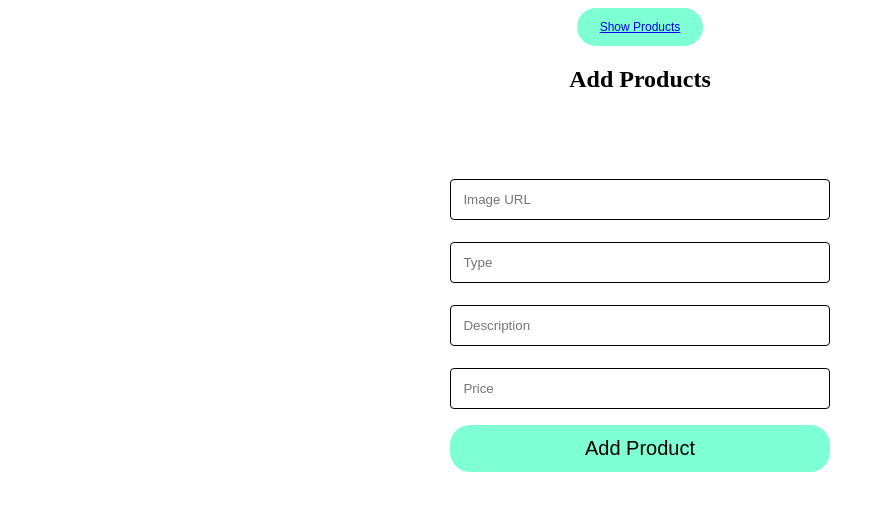
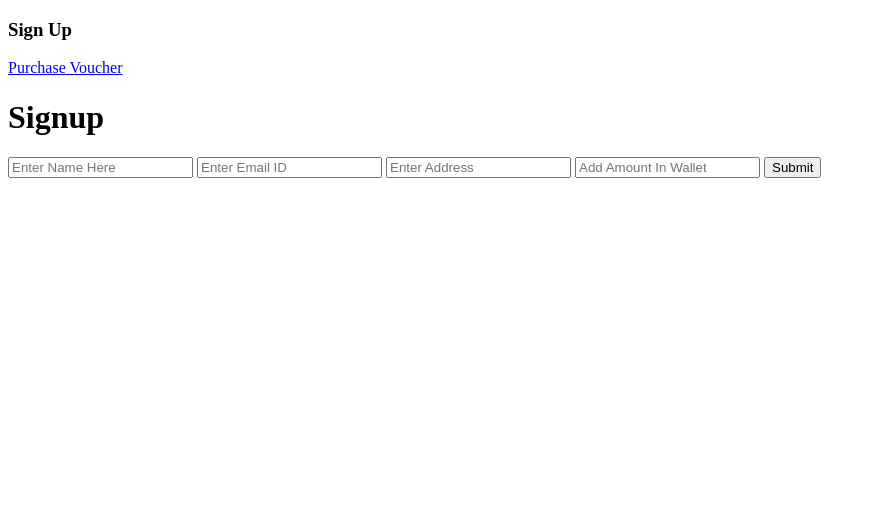
Before and after one commit to Deep579007/demo, a plain HTML site: page index.html in a window 1280 px wide. Shown: the whole page, without its empty margins (0-885 px from the left). Drawn offline with Linux system fonts and the light colour scheme.

Commit message:
c3 evaluation
c3 evaluation

```diff
--- a/index.html
+++ b/index.html
@@ -4,81 +4,32 @@
     <meta charset="UTF-8" />
     <meta http-equiv="X-UA-Compatible" content="IE=edge" />
     <meta name="viewport" content="width=device-width, initial-scale=1.0" />
-    <title>Document</title>
-    <style>
-      #products{
-          margin: 0 auto;
-          margin-top: 50px;
-          width: 30%;
-          padding: 30px;
-      }
-      input[type="text"]
-      {
-          width:100%;
-          padding: 12px;
-          border: 1px solid black;
-          border-radius: 4px;
-          box-sizing: border-box;
-          margin-top: 6px;
-          margin-bottom: 16px;
-          resize: vertical;
-      }
-
-      #add_product{
-          background-color:aquamarine;
-          color: black;
-          padding: 12px 20px;
-          border: none;
-          border-radius: 20px;
-          cursor: pointer;
-          width: 100%;
-          font-size: 20px;
-      }
-
-      #show_products{
-          background-color:aquamarine;
-          color: black;
-          padding: 12px 20px;
-          border: none;
-          border-radius: 20px;
-          cursor: pointer;
-          width: 10%;
-          font-size: 12px;
-          display: block;
-          margin: auto;
-      }
-      h2{
-        text-align: center;
-      }
-
-  </style>
-
+    <title>Home</title>
   </head>
-
   <body>
     <div id="navbar">
-      <!--Create Show Products button here, give id as "show_products". avoid making spelling mistakes in HTML id's-->
-      <button id="show_products"><a href="inventory.html">Show Products</a></button>
+      <h3>Sign Up</h3>
+      <a href="voucher.html">Purchase Voucher</a>
     </div>
-    <div>
-      <h2>Add Products</h2>
-      <!--Create a form here to accept product data from user, give form HTML id as "products"-->
 
-      <!--Create four inputs to accept Type, Description, price, & image-->
-      <!--give the inputs following respective id's, "type", "desc", "price","image"-->
-      <!--create a "Add Product" button to submit form, give it html id as "add_product"-->
-
-      <form id="products" onsubmit="pumaData(event)">
-        <input type="text" id="image" placeholder="Image URL">
-        <input type="text" id="type" placeholder="Type">
-        <input type="text" id="desc" placeholder="Description">
-        <input type="text" id="price" placeholder="Price">
-
-        <button id="add_product">Add Product</button>
-    </form>
+    <div id="container">
+      <h1>Signup</h1>
+      <form action="" role="form" id="form">
+        <input type="text" id="name" placeholder="Enter Name Here">
+        <input type="text" id="email" placeholder="Enter Email ID">
+        <input type="text" id="address" placeholder="Enter Address">
+        <input type="number" id="amount" placeholder="Add Amount In Wallet">
+        <button id="submit" onclick="">Submit</button>
       </form>
     </div>
+
+    <!-- - name input box :- "name"
+  - email input box :- "email"
+  - Address input box :- "address"
+  - Amount input box :- "amount"
+  - Submit button :- "submit"
+  - The user will be stored with key:- "user"
+  - The input fields should become empty after submitting -->
   </body>
 </html>
-
-<script src="./scripts/index.js"></script>
+<script src="scripts/main.js"></script>
```
Also changed, not shown: main.js (added, +14 -0 lines), purchase.html (added, +14 -0 lines), voucher.html (added, +24 -0 lines), voucher.js (added, +128 -0 lines), purchase.js (added).
